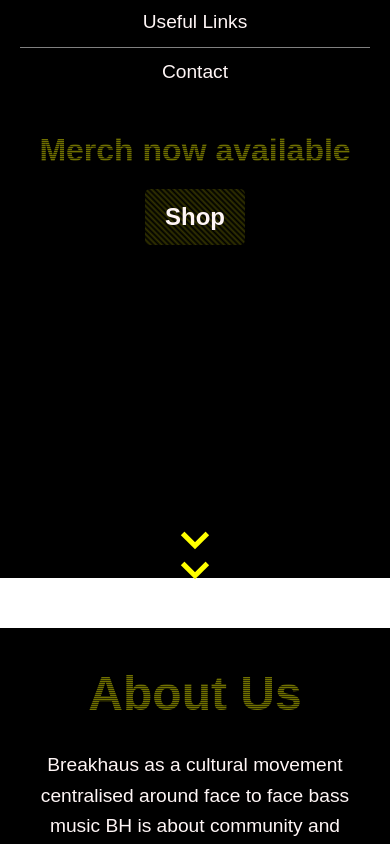
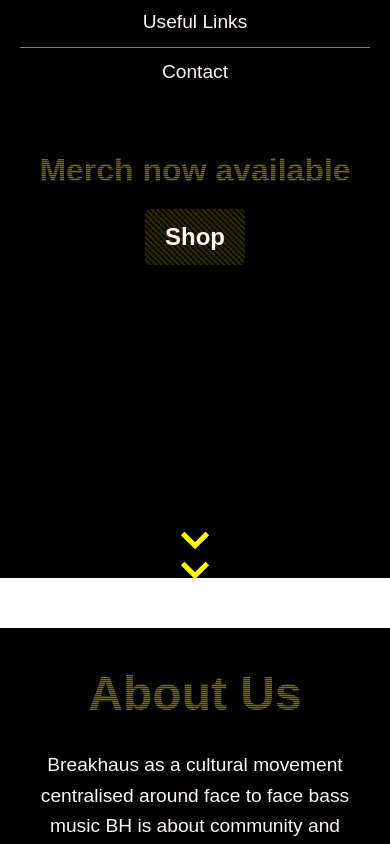
Before and after one commit to mac2124/breakhaus, a Next.js app: page /breakhaus/ in a window 390 px wide. Shown: the part 1160-2004 px from the top of the page. Built offline with nearby package versions, Linux system fonts and the light colour scheme.

Commit message:
final changes

```diff
--- a/app/components/ContactFormPage/ContactFormPage.css
+++ b/app/components/ContactFormPage/ContactFormPage.css
@@ -7,6 +7,7 @@
     justify-content: center;
     align-items: center;
     padding: 20px;
+    margin-top: 50px; /* Add spacing above the Contact Form section */
 }
 
 .contact-form-title {
--- a/app/components/WIPHeader/WIPHeader.css
+++ b/app/components/WIPHeader/WIPHeader.css
@@ -75,7 +75,7 @@ background-color: grey; /* Divider color */
     height: 60vh; /* Adjust height for responsiveness */
     text-align: center;
     margin-bottom: 50px; /* Add spacing below the merch section */
-    margin-top: 30px; /* Add spacing above the merch section */
+    margin-top: 50px; /* Add spacing above the merch section */
   }
 }
 
```
